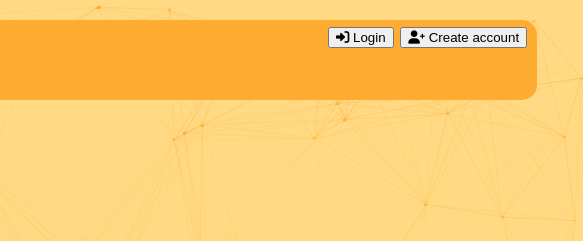
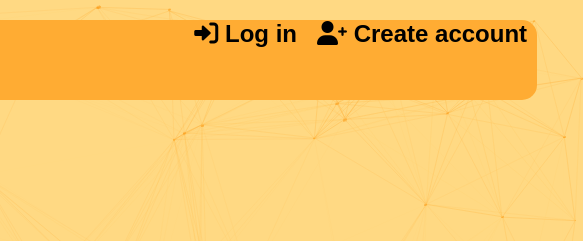
Before and after one commit to sys-256/CheesePics, a website: page dynamic/index.ejs in a window 1280 px wide. Shown: the top 241 px of the page, 697-1280 px from the left. Drawn offline with nearby package versions, Linux system fonts and the light colour scheme; files that its build step writes are made by us from their sources; animation ran at ten frames a second; a web font is replaced by a local one.

Commit message:
dynamic/index.ejs: remove <button>

```diff
--- a/dynamic/index.ejs
+++ b/dynamic/index.ejs
@@ -43,10 +43,8 @@
         <h1>
             <a href="/" class="link-home">CheesePics</a>
             <div style="float: right; margin-right: 10px;">
-                <a href="/login"><button id="login-button"><i
-                            class="fa-solid fa-right-to-bracket"></i>&nbsp;Login</button></a>
-                <a href="/register"><button id="register-button"><i class="fa-solid fa-user-plus"></i>&nbsp;Create
-                        account</button></a>
+                <a href="/login"><i class="fa-solid fa-right-to-bracket"></i>&nbsp;Log in</a>&nbsp;&nbsp;
+                <a href="/register"><i class="fa-solid fa-user-plus"></i>&nbsp;Create account</a>
             </div>
         </h1>
     </nav>
```
